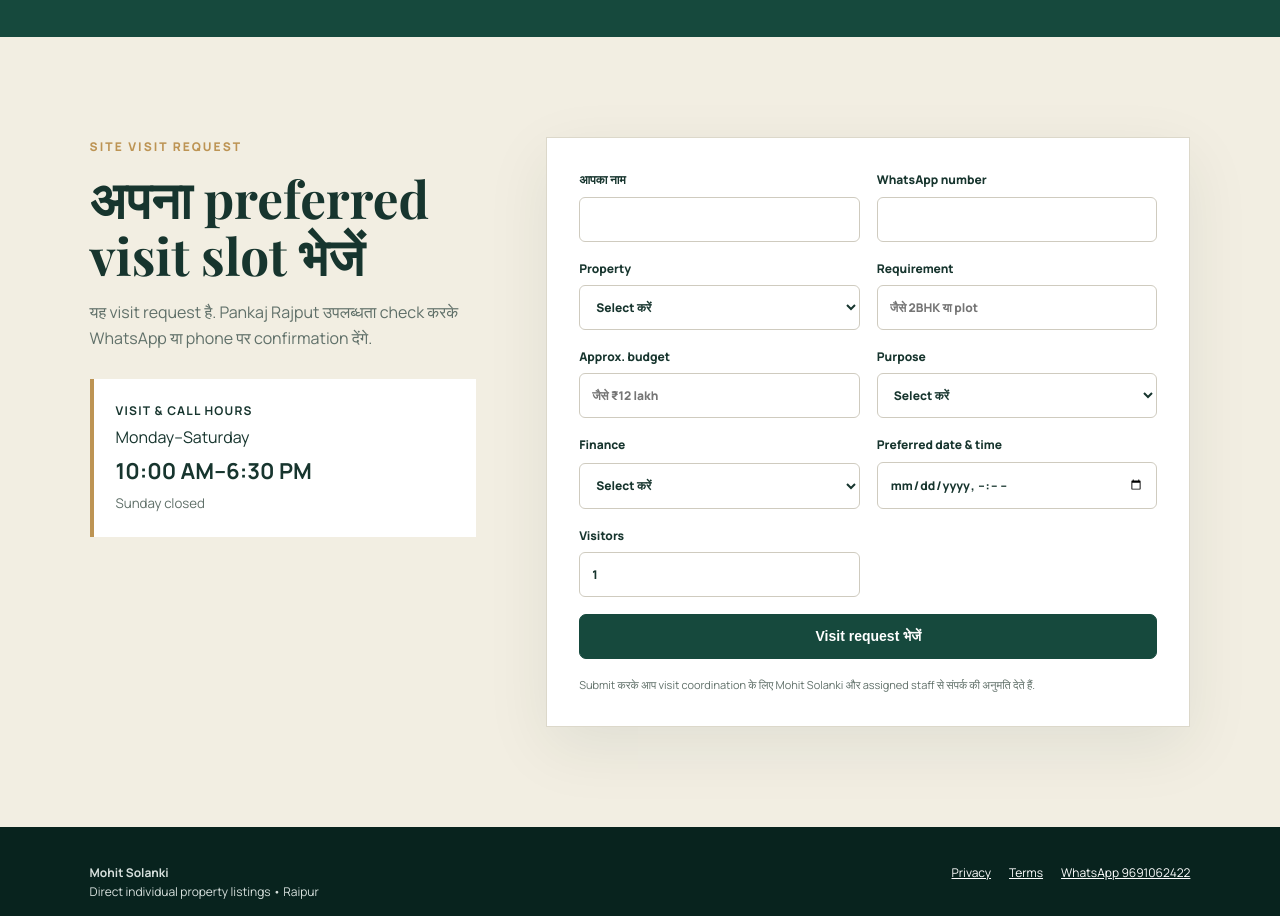
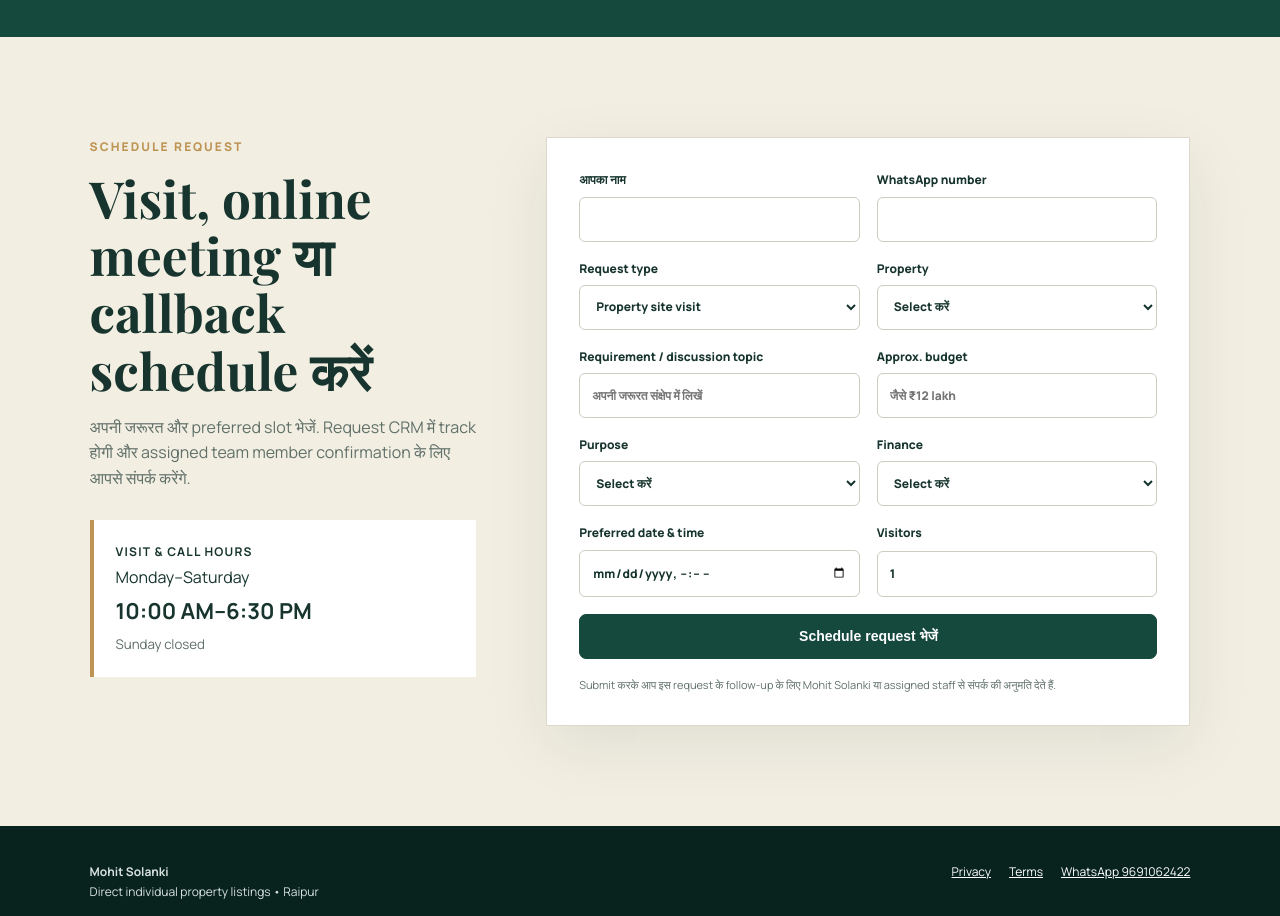
Before and after one commit to vikkums8890/mohit-property-info, a plain HTML site: page index.html in a window 1280 px wide. Shown: the part 2340-3256 px from the top of the page. Drawn offline with nearby package versions, Linux system fonts and the light colour scheme.

Commit message:
Add tracked meeting and callback scheduling

```diff
--- a/index.html
+++ b/index.html
@@ -138,11 +138,11 @@
       </section>
       <section class="visit-section" id="visit">
         <div class="visit-intro">
-          <p class="eyebrow">SITE VISIT REQUEST</p>
-          <h2>अपना preferred visit slot भेजें</h2>
+          <p class="eyebrow">SCHEDULE REQUEST</p>
+          <h2>Visit, online meeting या callback schedule करें</h2>
           <p>
-            यह visit request है. Pankaj Rajput उपलब्धता check करके WhatsApp या phone पर confirmation
-            देंगे.
+            अपनी जरूरत और preferred slot भेजें. Request CRM में track होगी और assigned team member
+            confirmation के लिए आपसे संपर्क करेंगे.
           </p>
           <div class="hours">
             <b>Visit & call hours</b><span>Monday–Saturday</span><strong>10:00 AM–6:30 PM</strong
@@ -159,20 +159,26 @@
               autocomplete="tel"
               pattern="[0-9 +()-]{10,16}" /></label
           ><label
-            >Property<select name="propertyId" required>
+            >Request type<select name="requestType" required>
+              <option value="site-visit">Property site visit</option>
+              <option value="architecture-meeting">Online architecture meeting</option>
+              <option value="callback">Scheduled callback</option>
+            </select></label
+          ><label
+            id="property-field">Property<select name="propertyId" required>
               <option value="">Select करें</option>
               <option value="property-bhatagaon">Bhatagaon Flats</option>
               <option value="property-amleshwar">Amleshwar Plots</option>
             </select></label
-          ><label>Requirement<input name="requirement" placeholder="जैसे 2BHK या plot" /></label
-          ><label>Approx. budget<input name="budget" placeholder="जैसे ₹12 lakh" /></label
-          ><label
+          ><label>Requirement / discussion topic<input name="requirement" placeholder="अपनी जरूरत संक्षेप में लिखें" /></label
+          ><label id="budget-field">Approx. budget<input name="budget" placeholder="जैसे ₹12 lakh" /></label
+          ><label id="purpose-field"
             >Purpose<select name="purpose">
               <option value="">Select करें</option>
               <option>Self-use</option>
               <option>Investment</option>
             </select></label
-          ><label
+          ><label id="finance-field"
             >Finance<select name="finance">
               <option value="">Select करें</option>
               <option>Loan चाहिए</option>
@@ -181,13 +187,13 @@
             </select></label
           ><label
             >Preferred date & time<input name="preferredAt" type="datetime-local" required /></label
-          ><label>Visitors<input name="visitors" type="number" min="1" max="10" value="1" /></label
+          ><label id="visitors-field">Visitors<input name="visitors" type="number" min="1" max="10" value="1" /></label
           ><label class="trap" aria-hidden="true"
             >Website<input name="website" tabindex="-1" autocomplete="off" /></label
-          ><button class="btn primary" type="submit">Visit request भेजें</button>
+          ><button class="btn primary" type="submit">Schedule request भेजें</button>
           <p class="form-note">
-            Submit करके आप visit coordination के लिए Mohit Solanki और assigned staff से संपर्क की
-            अनुमति देते हैं.
+            Submit करके आप इस request के follow-up के लिए Mohit Solanki या assigned staff से संपर्क
+            की अनुमति देते हैं.
           </p>
           <div id="form-status" class="form-status" role="status" aria-live="polite"></div>
         </form>
@@ -214,9 +220,23 @@
         .slice(0, 16);
       document.querySelectorAll("[data-property]").forEach((link) =>
         link.addEventListener("click", () => {
+          form.elements.requestType.value = "site-visit";
           form.elements.propertyId.value = link.dataset.property;
+          updateRequestFields();
         }),
       );
+      function updateRequestFields() {
+        const isVisit = form.elements.requestType.value === "site-visit";
+        ["property-field", "budget-field", "purpose-field", "finance-field", "visitors-field"].forEach(
+          (id) => {
+            document.querySelector(`#${id}`).hidden = !isVisit;
+          },
+        );
+        form.elements.propertyId.required = isVisit;
+        if (!isVisit) form.elements.propertyId.value = "";
+      }
+      form.elements.requestType.addEventListener("change", updateRequestFields);
+      updateRequestFields();
       form.addEventListener("submit", async (event) => {
         event.preventDefault();
         const button = form.querySelector("button");
@@ -238,15 +258,16 @@
           const data = await response.json();
           if (!response.ok) throw new Error(data.error || "Request save नहीं हुई.");
           statusBox.className = "form-status success";
-          statusBox.innerHTML = `<strong>Visit request received and tracking started.</strong><br>Request ID: ${data.requestId}. Pankaj Rajput उपलब्धता check करके आपके दिए गए number पर slot confirm करेंगे.`;
+          statusBox.innerHTML = `<strong>Schedule request received and tracking started.</strong><br>Request ID: ${data.requestId}. ${data.assignee} आपके दिए गए number पर slot confirm करेंगे.`;
           form.reset();
+          updateRequestFields();
         } catch (error) {
           statusBox.className = "form-status error";
           statusBox.textContent =
             error.message + " जरूरत हो तो WhatsApp 9691062422 पर message करें.";
         } finally {
           button.disabled = false;
-          button.textContent = "Visit request भेजें";
+          button.textContent = "Schedule request भेजें";
         }
       });
     </script>
```
